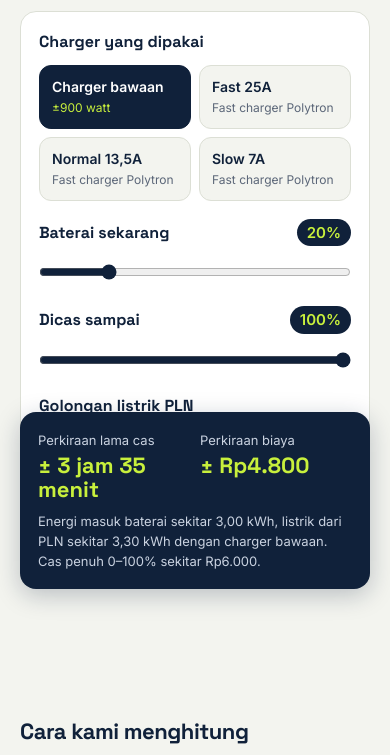
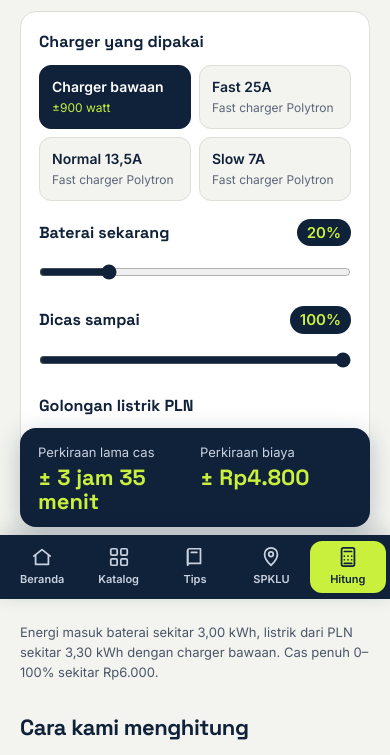
Before and after one commit to haervemania-ui/fox350-accessories, a plain HTML site: page kalkulator.html in a window 390 px wide. Shown: the part 245-1000 px from the top of the page. Drawn offline with Linux system fonts and the light colour scheme.

Commit message:
Add app-style bottom navigation on mobile
Injected by app.js on every page under 720px wide; the header menu hides
on phones. Calculator result now sticks above the bar, with its detail
text moved below. Bumps CSS/JS cache versions.

Co-Authored-By: Claude Opus 5.5 <noreply@anthropic.com>
Claude-Session: https://claude.ai/code/session_015EcfDzC2edtDTTpDr6ZkFm

```diff
--- a/assets/css/kalkulator.css
+++ b/assets/css/kalkulator.css
@@ -17,9 +17,11 @@
 .calc-custom { display: flex; align-items: center; gap: 8px; font-weight: 600; }
 .calc-custom[hidden] { display: none; }
 .calc-custom input { flex: 1; min-width: 0; }
-.calc-result { position: sticky; bottom: 10px; z-index: 5; box-shadow: 0 6px 24px rgba(16, 33, 58, 0.25); display: grid; grid-template-columns: repeat(2, minmax(0, 1fr)); gap: 10px; padding: 18px; border-radius: var(--radius); background: var(--ink); color: #FFFFFF; }
+.calc-result { position: sticky; bottom: 10px; z-index: 5; box-shadow: 0 6px 24px rgba(16, 33, 58, 0.25); display: grid; grid-template-columns: repeat(2, minmax(0, 1fr)); gap: 10px; padding: 14px 18px; border-radius: var(--radius); background: var(--ink); color: #FFFFFF; }
 .calc-stat { display: flex; flex-direction: column; gap: 2px; }
 .calc-stat small { color: #C9D2E0; font-size: 13px; }
 .calc-stat strong { font-family: var(--font-head); font-size: 22px; line-height: 1.1; color: var(--accent); }
-.calc-detail { grid-column: 1 / -1; font-size: 13px; color: #C9D2E0; }
+.calc-detail { font-size: 13px; color: var(--ink-2); }
 .callout a { color: inherit; font-weight: 600; }
+/* Di HP, kotak hasil menempel di atas menu bawah */
+@media (max-width: 719px) { .has-tabbar .calc-result { bottom: calc(72px + env(safe-area-inset-bottom)); } }
--- a/assets/css/style.css
+++ b/assets/css/style.css
@@ -168,3 +168,12 @@ p { margin: 0; }
 .spec-grid small { font-size: 12px; color: var(--ink-2); line-height: 1.35; }
 .spec-note { font-size: 13px; color: var(--muted); }
 @media (min-width: 600px) { .spec-grid { grid-template-columns: repeat(3, minmax(0, 1fr)); } }
+/* Menu bawah ala aplikasi, hanya di layar HP (disisipkan app.js) */
+.tabbar { display: none; }
+@media (max-width: 719px) {
+  .has-tabbar { padding-bottom: calc(64px + env(safe-area-inset-bottom)); }
+  .has-tabbar .site-header .nav { display: none; }
+  .tabbar { display: grid; grid-template-columns: repeat(5, minmax(0, 1fr)); position: fixed; left: 0; right: 0; bottom: 0; z-index: 20; background: var(--ink); padding: 6px 4px calc(6px + env(safe-area-inset-bottom)); box-shadow: 0 -4px 18px rgba(16, 33, 58, 0.18); }
+  .tabbar a { min-height: 52px; display: flex; flex-direction: column; align-items: center; justify-content: center; gap: 3px; border-radius: 12px; color: #C9D2E0; text-decoration: none; font-size: 11px; font-weight: 600; }
+  .tabbar a[aria-current="page"] { color: var(--ink); background: var(--accent); }
+}
--- a/assets/js/app.js
+++ b/assets/js/app.js
@@ -216,6 +216,31 @@
     if (window.console) console.error(err);
   }
 
+  // Menu bawah ala aplikasi (HP). Disisipkan lewat JS supaya cukup diubah di satu tempat.
+  var TABS = [
+    { href: "index.html", label: "Beranda", match: /^(?!.*tips\/).*\/(index\.html)?$/, icon: '<path d="M3 11 12 4l9 7"/><path d="M5 10v10h14V10"/>' },
+    { href: "produk.html", label: "Katalog", match: /produk\.html$/, icon: '<rect x="3" y="3" width="7" height="7" rx="1.5"/><rect x="14" y="3" width="7" height="7" rx="1.5"/><rect x="3" y="14" width="7" height="7" rx="1.5"/><rect x="14" y="14" width="7" height="7" rx="1.5"/>' },
+    { href: "tips/", label: "Tips", match: /(tips\/|perawatan\.html$)/, icon: '<path d="M4 5a2 2 0 0 1 2-2h12v16H6a2 2 0 0 0-2 2z"/><path d="M4 19V5M8 7h6"/>' },
+    { href: "spklu.html", label: "SPKLU", match: /spklu\.html$/, icon: '<path d="M12 21s-7-6.2-7-12a7 7 0 0 1 14 0c0 5.8-7 12-7 12z"/><circle cx="12" cy="9" r="2.5"/>' },
+    { href: "kalkulator.html", label: "Hitung", match: /kalkulator\.html$/, icon: '<rect x="5" y="2" width="14" height="20" rx="2"/><path d="M8 6h8M8 11h.01M12 11h.01M16 11h.01M8 15h.01M12 15h.01M16 15h.01M8 19h8"/>' }
+  ];
+
+  function renderTabbar() {
+    var path = location.pathname;
+    var nav = document.createElement("nav");
+    nav.className = "tabbar";
+    nav.setAttribute("aria-label", "Menu cepat");
+    nav.innerHTML = TABS.map(function (t) {
+      var on = t.match.test(path);
+      return '<a href="' + BASE + t.href + '"' + (on ? ' aria-current="page"' : "") + ">" +
+        '<svg width="22" height="22" viewBox="0 0 24 24" fill="none" stroke="currentColor" stroke-width="1.9" stroke-linecap="round" stroke-linejoin="round" aria-hidden="true">' + t.icon + "</svg>" +
+        "<span>" + t.label + "</span></a>";
+    }).join("");
+    document.body.appendChild(nav);
+    document.body.classList.add("has-tabbar");
+  }
+  renderTabbar();
+
   Promise.all([getJSON("data/products.json"), getJSON("data/categories.json"), getJSON("data/tips.json")])
     .then(function (r) {
       if (PAGE === "home") renderHome(r[0], r[1], r[2]);
--- a/kalkulator.html
+++ b/kalkulator.html
@@ -9,8 +9,8 @@
 <link rel="preconnect" href="https://fonts.googleapis.com">
 <link rel="preconnect" href="https://fonts.gstatic.com" crossorigin>
 <link href="https://fonts.googleapis.com/css2?family=Inter:wght@400;500;600&family=Space+Grotesk:wght@500;700&display=swap" rel="stylesheet">
-<link rel="stylesheet" href="assets/css/style.css?v=20261125">
-<link rel="stylesheet" href="assets/css/kalkulator.css?v=20261125">
+<link rel="stylesheet" href="assets/css/style.css?v=20261125b">
+<link rel="stylesheet" href="assets/css/kalkulator.css?v=20261125b">
 </head>
 <body data-page="article" data-base="">
 <header class="site-header">
@@ -74,8 +74,8 @@
       <h2 id="h-hasil" class="sr-only">Hasil perkiraan</h2>
       <div class="calc-stat"><small>Perkiraan lama cas</small><strong id="calc-time">-</strong></div>
       <div class="calc-stat"><small>Perkiraan biaya</small><strong id="calc-cost">-</strong></div>
-      <p class="calc-detail" id="calc-detail"></p>
     </section>
+    <p class="calc-detail" id="calc-detail"></p>
     <p class="callout callout-warn" id="calc-warn" hidden></p>
 
     <h2>Cara kami menghitung</h2>
@@ -117,7 +117,7 @@
     <p>Fox350 riders · Bukan situs resmi Polytron</p>
   </div>
 </footer>
-<script src="assets/js/app.js?v=20261124" defer></script>
+<script src="assets/js/app.js?v=20261125b" defer></script>
 <script src="assets/js/kalkulator.js?v=20261125" defer></script>
 </body>
 </html>
```
Also changed, not shown: index.html (+2 -2 lines), perawatan.html (+2 -2 lines), produk.html (+2 -2 lines), spklu.html (+2 -2 lines), tips/charging-di-rumah.html (+2 -2 lines), tips/ganti-kampas-rem.html (+2 -2 lines), tips/index.html (+2 -2 lines), tips/jarak-tempuh-baterai.html (+2 -2 lines), tips/memilih-fast-charger.html (+2 -2 lines), tips/panduan-ukuran-shock.html (+2 -2 lines), tips/upgrade-rem-pnp.html (+2 -2 lines), 1 other file.
